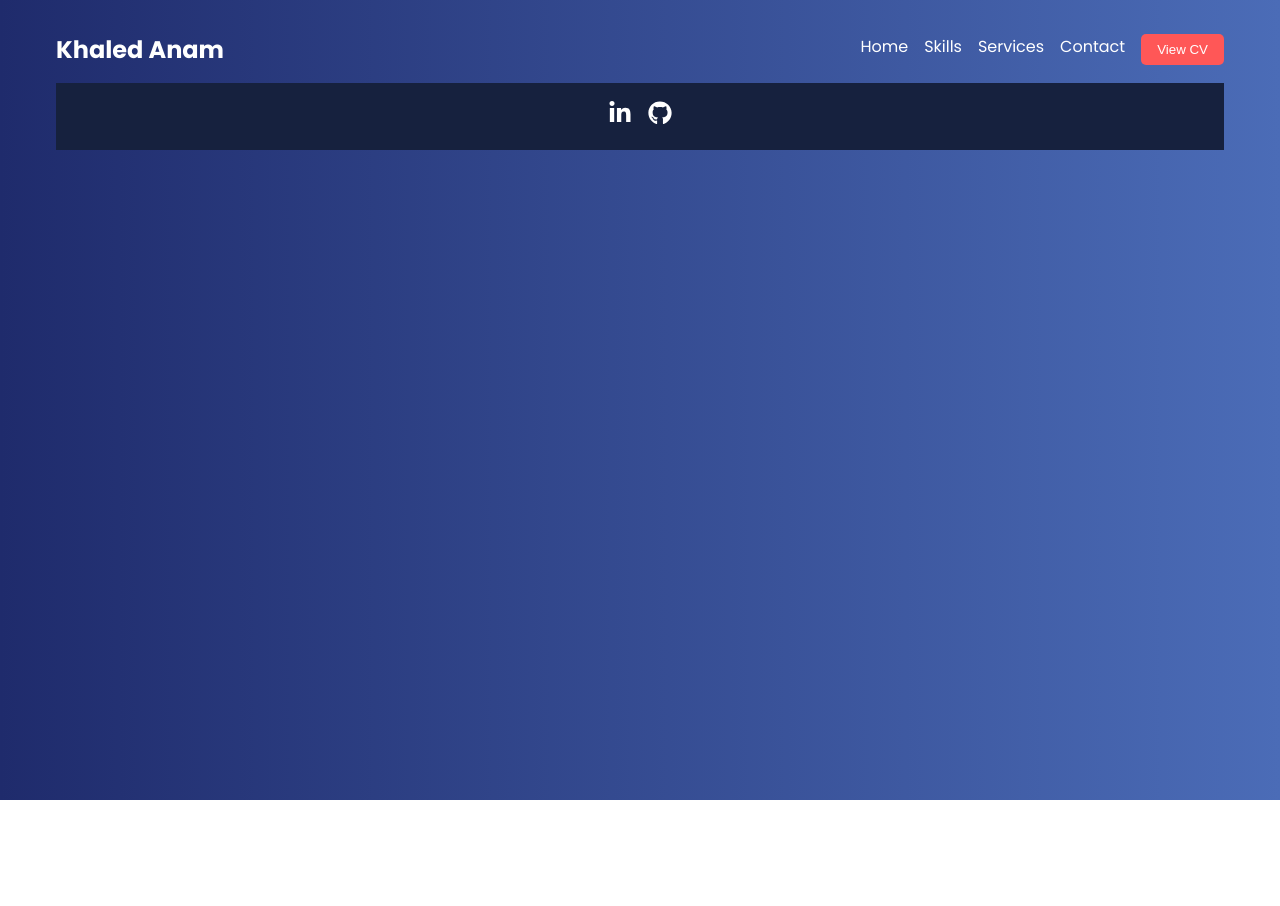
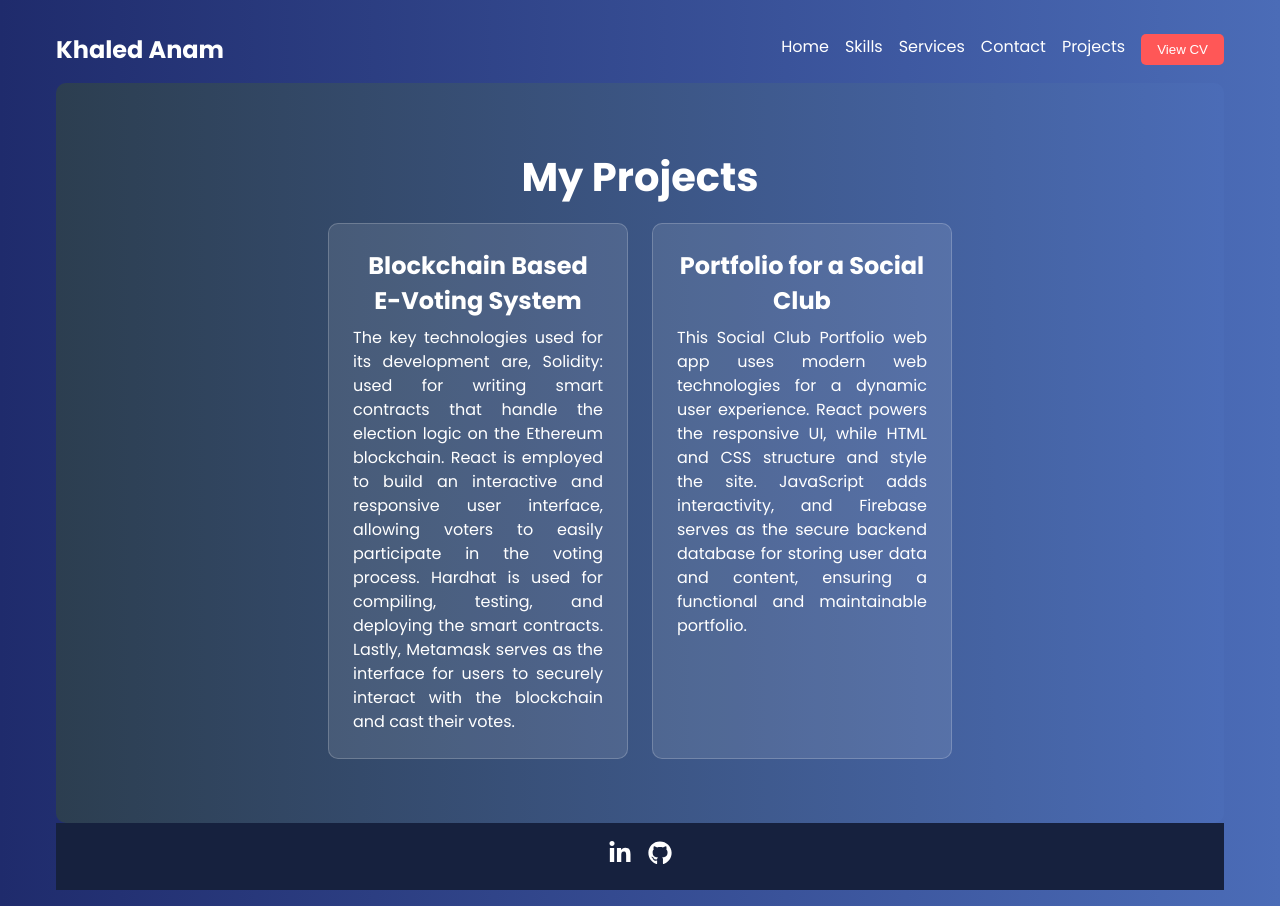
Before and after one commit to khaledanam/portfolio-2025-master, a React (Create React App) app: page /Projects in a window 1280 px wide. Before the commit the page ends 800 px from the top, so only its background shows below. Built offline with nearby package versions, Linux system fonts and the light colour scheme.

Commit message:
third Commit

```diff
--- a/src/App.js
+++ b/src/App.js
@@ -6,6 +6,7 @@ import profile from "./assets/profile.jpg";
 import Services from "./Services";
 import Skills from "./Skills";
 import Contact from "./Contact";
+import Projects from "./Projects"
 
 function App() {
   return (
@@ -19,6 +20,7 @@ function App() {
             <a href="/skills">Skills</a>
             <a href="/services">Services</a>
             <a href="/contact">Contact</a>
+            <a href="/Projects">Projects</a>
             <button className="btn-download"><a href="https://drive.google.com/file/d/1bMIRbyq5K6ziJzfp8Q-FyGCoWGcMadts/view?usp=drive_link"target="_blank"> View CV </a></button>
           </nav>
         </header>
@@ -49,6 +51,7 @@ function App() {
           <Route path="/skills" element={<Skills />} />
           <Route path="/services" element={<Services />} />
           <Route path="/contact" element={<Contact />} />
+          <Route path="/Projects" element={<Projects />} />
         </Routes>
 
         {/* Footer Section */}
--- /dev/null
+++ b/src/Projects.css
@@ -0,0 +1,46 @@
+/* Projects Section */
+.Projects {
+    text-align: center;
+    padding: 4rem 1rem;
+    background: linear-gradient(to right, #2c3e50, #4b6cb7);
+    color: white;
+    border-radius: 10px;
+  }
+
+  .Projects-header {
+    font-size: 2.5rem;
+    font-weight: 700;
+    margin-bottom: 1rem;
+  }
+
+  .service-cards {
+    display: flex;
+    justify-content: center;
+    flex-wrap: wrap;
+    gap: 1.5rem;
+  }
+
+  .service-card {
+    background: rgba(255, 255, 255, 0.1);
+    border: 1px solid rgba(255, 255, 255, 0.2);
+    padding: 1.5rem;
+    border-radius: 10px;
+    max-width: 300px;
+    transition: all 0.3s ease;
+  }
+
+  .service-card h3 {
+    font-size: 1.5rem;
+    margin-bottom: 0.5rem;
+  }
+
+  .service-card p {
+    font-size: 1rem;
+    line-height: 1.5;
+    text-align: justify;
+  }
+
+  .service-card:hover {
+    background: #ff5757;
+    transform: translateY(-10px);
+  }
--- /dev/null
+++ b/src/Projects.js
@@ -0,0 +1,39 @@
+import React from "react";
+import "./Projects.css"; // Separate CSS for Projects
+
+function Projects() {
+  return (
+    <section id="Projects" className="Projects">
+      <h2 className="Projects-header">My Projects</h2>
+      <div className="service-cards">
+
+
+      <div className="service-card">
+          <h3>Blockchain Based E-Voting System</h3>
+          <p>The key technologies used for its development are,
+            Solidity: used for writing smart contracts
+            that handle the election logic on the Ethereum blockchain.
+            React is employed to build an interactive and responsive user
+            interface, allowing voters to easily participate in the voting
+            process. Hardhat is used for compiling, testing,
+            and deploying the smart contracts. Lastly,
+            Metamask serves as the interface for users to securely
+            interact with the blockchain and cast their votes. </p>
+        </div>
+
+        <div className="service-card">
+          <h3>Portfolio for a Social Club</h3>
+          <p>This Social Club Portfolio web app uses modern web
+            technologies for a dynamic user experience.
+            React powers the responsive UI, while HTML and
+            CSS structure and style the site. JavaScript adds interactivity,
+            and Firebase serves as the secure backend database for
+            storing user data and content,
+            ensuring a functional and maintainable portfolio.</p>
+        </div>
+      </div>
+    </section>
+  );
+}
+
+export default Projects;
--- a/src/Skills.js
+++ b/src/Skills.js
@@ -38,6 +38,9 @@ function Skills() {
         <div className="skills-category">
           <h3>Tools & Frameworks</h3>
           <ul>
+          <li>Cisco Packet Tracer</li>
+          <li>Mikrotik RouterOS</li>
+          <li>Kali Linux</li>
             <li>React.js</li>
             <li>Node.js</li>
             <li>Blockchain</li>
```
